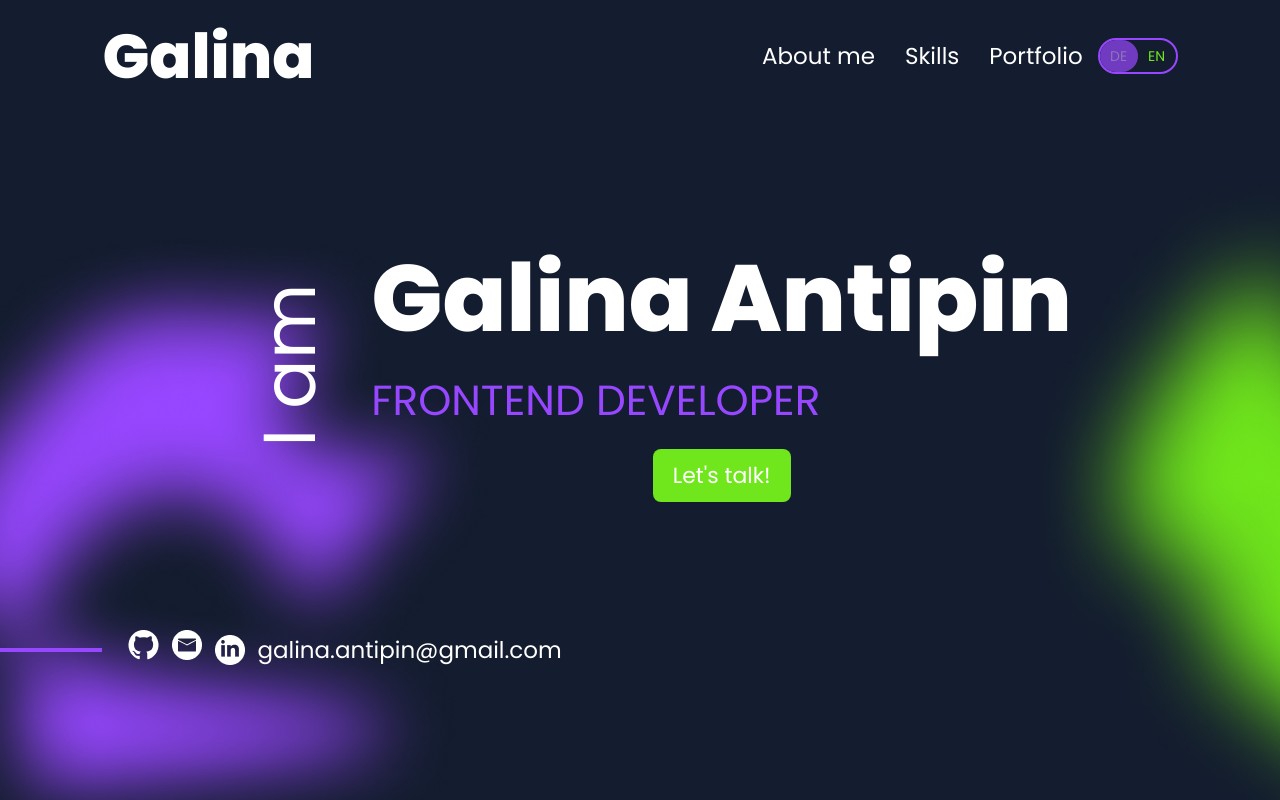
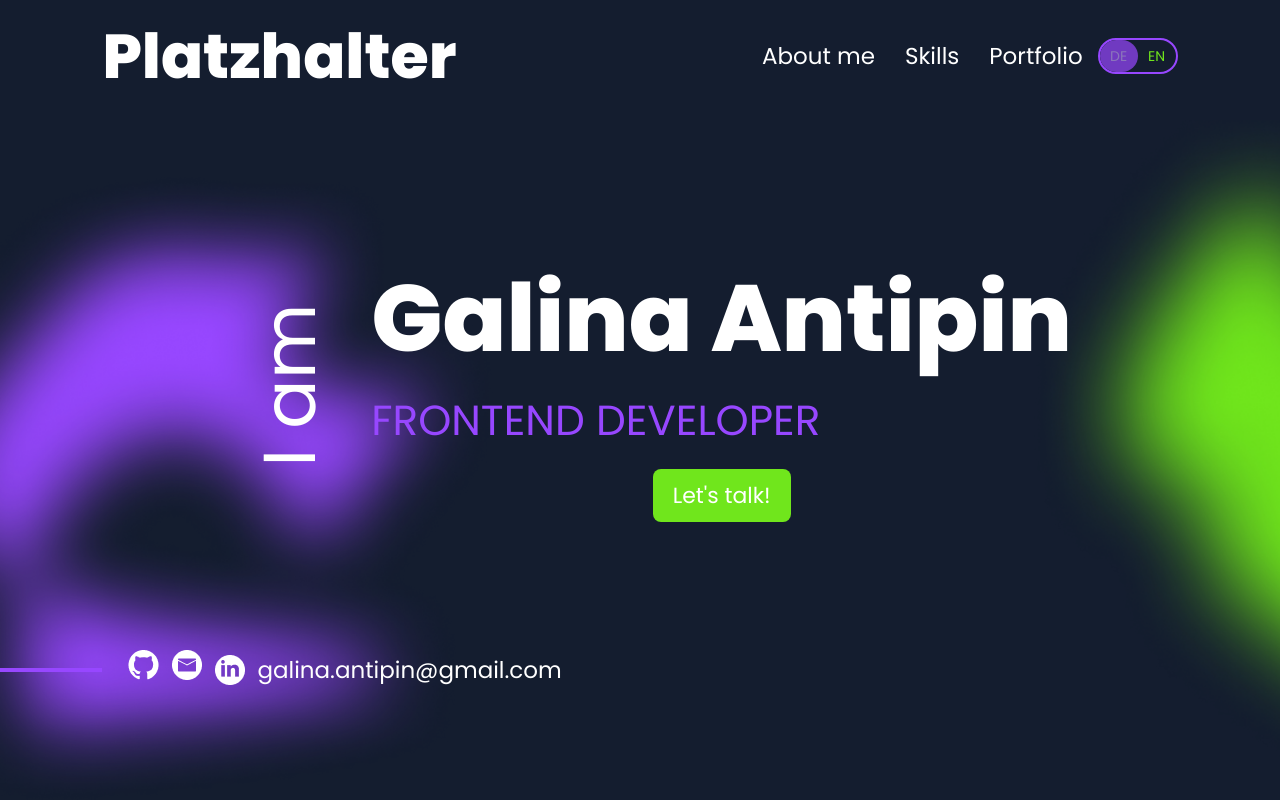
Before and after one commit to galina-antipin/Angular-My-Portfolio, an Angular app: page / in a window 1280 px wide. Shown: the top 800 px of the page. Built offline with nearby package versions, Linux system fonts and the light colour scheme.

Commit message:
fixed margin in hero section

```diff
--- a/src/app/main-content/hero/hero.component.scss
+++ b/src/app/main-content/hero/hero.component.scss
@@ -2,12 +2,12 @@ section {
     margin-top: 100px;
     max-width: 1920px;
     width: 100%;
-    scroll-margin-top: 120px;
+    margin-top: 120px;
     display: flex;
     flex-direction: column;
-    height: 100vh;
+    height: calc(100vh - 100px);
     background-image: url(./../../../assets/img/purple-shadow.png), url(./../../../assets/img/green-shadow.png);
-    background-position: left -20% top 80%, left 160% top 99%;;
+    background-position: left -20% top 80%, left 160% top 99%;
     background-size: 50%;
     background-repeat: no-repeat, no-repeat;
 }
--- a/src/app/main-content/portfolio/portfolio.component.scss
+++ b/src/app/main-content/portfolio/portfolio.component.scss
@@ -58,10 +58,10 @@ h3 {
 .right-content {
     display: flex;
     justify-content: flex-end;
-    transition: transform 0.3s ease;
+    transition: transform 0.2s ease;
 
     &:hover {
-        transform: scale(1.05);
+        transform: scale(1.2);
         cursor: pointer;
     }
 }
--- a/src/app/shared/components/header/header.component.html
+++ b/src/app/shared/components/header/header.component.html
@@ -1,7 +1,7 @@
 <header>
     <section>
         <div>
-            <h1>Galina</h1>
+            <h1>Platzhalter</h1>
         </div>
         <nav>
             <a href="#about-me">About me</a>
```
